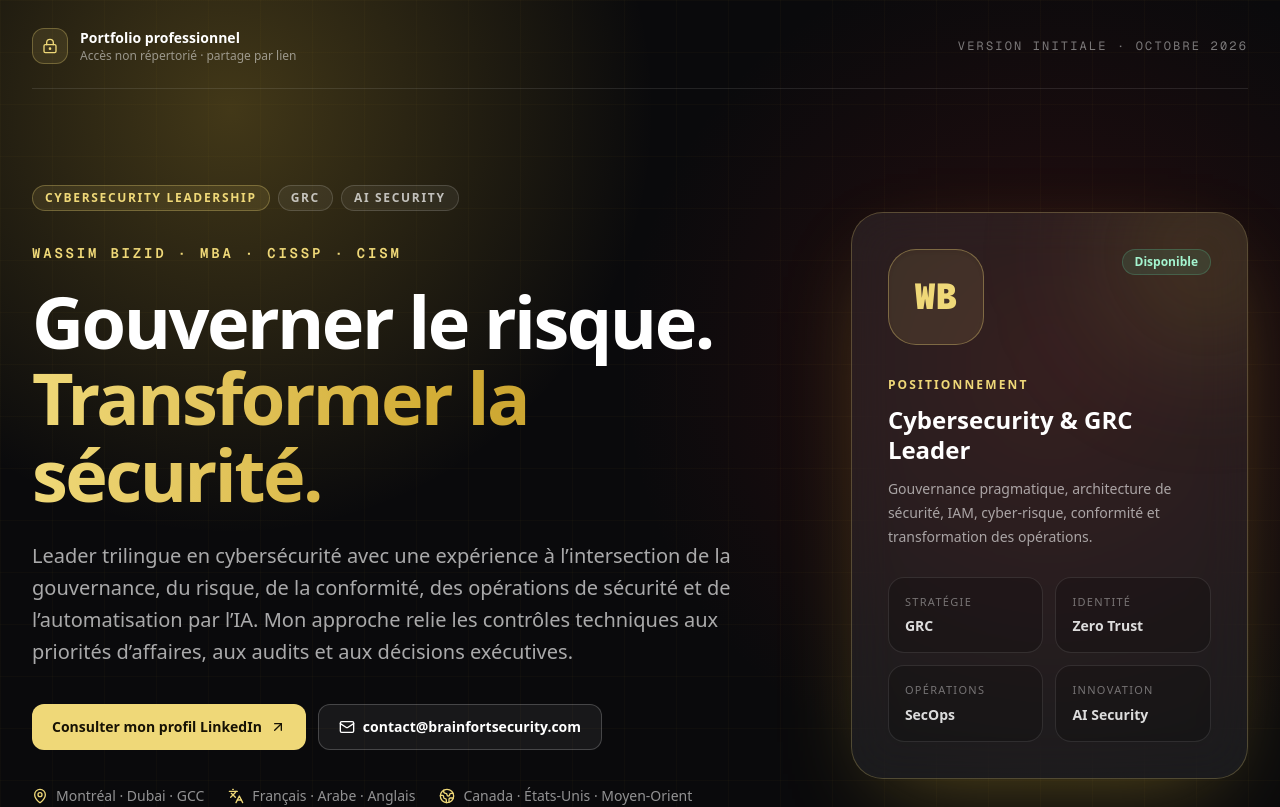
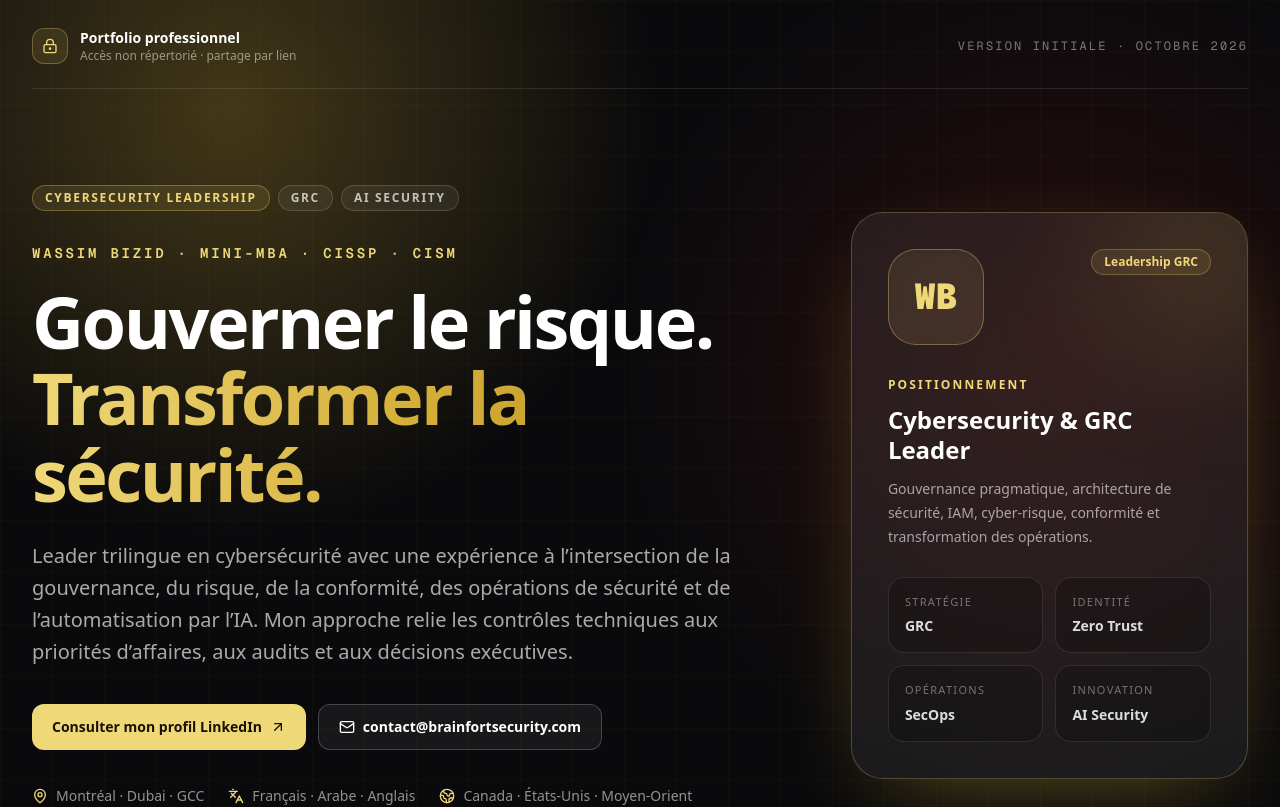
Before and after one commit to bizidwassim-design/brainfortsecurity.com, a Next.js app: page /bibliographie-wassim-bizid-8c4f2e9a7d31 in a window 1280 px wide. Shown: the top 807 px of the page. Built offline with nearby package versions, Linux system fonts and the light colour scheme.

Commit message:
refine portfolio positioning

```diff
--- a/src/app/bibliographie-wassim-bizid-8c4f2e9a7d31/page.tsx
+++ b/src/app/bibliographie-wassim-bizid-8c4f2e9a7d31/page.tsx
@@ -37,7 +37,7 @@ const linkedInUrl = "https://www.linkedin.com/in/wassim-bizid/";
 export const metadata: Metadata = {
   title: "Bibliographie professionnelle — Wassim Bizid",
   description:
-    "Portfolio professionnel privé de Wassim Bizid : leadership cybersécurité, gouvernance, risques, conformité, IAM, vulnérabilités et sécurité augmentée par l’IA.",
+    "Portfolio professionnel non répertorié de Wassim Bizid : leadership cybersécurité, gouvernance, risques, conformité, IAM, vulnérabilités et sécurité augmentée par l’IA.",
   referrer: "no-referrer",
   alternates: { canonical: portfolioUrl },
   robots: {
@@ -475,7 +475,7 @@ export default function PrivatePortfolioPage() {
               </div>
 
               <p className="mt-8 font-mono text-sm font-semibold uppercase tracking-[0.2em] text-[#efd878]">
-                Wassim Bizid · MBA · CISSP · CISM
+                Wassim Bizid · Mini-MBA · CISSP · CISM
               </p>
               <h1 className="mt-5 max-w-4xl text-4xl font-black leading-[1.06] tracking-[-0.035em] text-white sm:text-6xl lg:text-7xl">
                 Gouverner le risque.
@@ -532,8 +532,8 @@ export default function PrivatePortfolioPage() {
                   <div className="flex size-24 items-center justify-center rounded-[1.75rem] border border-[#efd878]/35 bg-[#efd878]/10 font-mono text-4xl font-black text-[#efd878] shadow-inner">
                     WB
                   </div>
-                  <span className="rounded-full border border-emerald-300/20 bg-emerald-300/10 px-3 py-1 text-xs font-bold text-emerald-200">
-                    Disponible
+                  <span className="rounded-full border border-[#efd878]/25 bg-[#efd878]/10 px-3 py-1 text-xs font-bold text-[#efd878]">
+                    Leadership GRC
                   </span>
                 </div>
                 <div className="relative mt-8">
```
